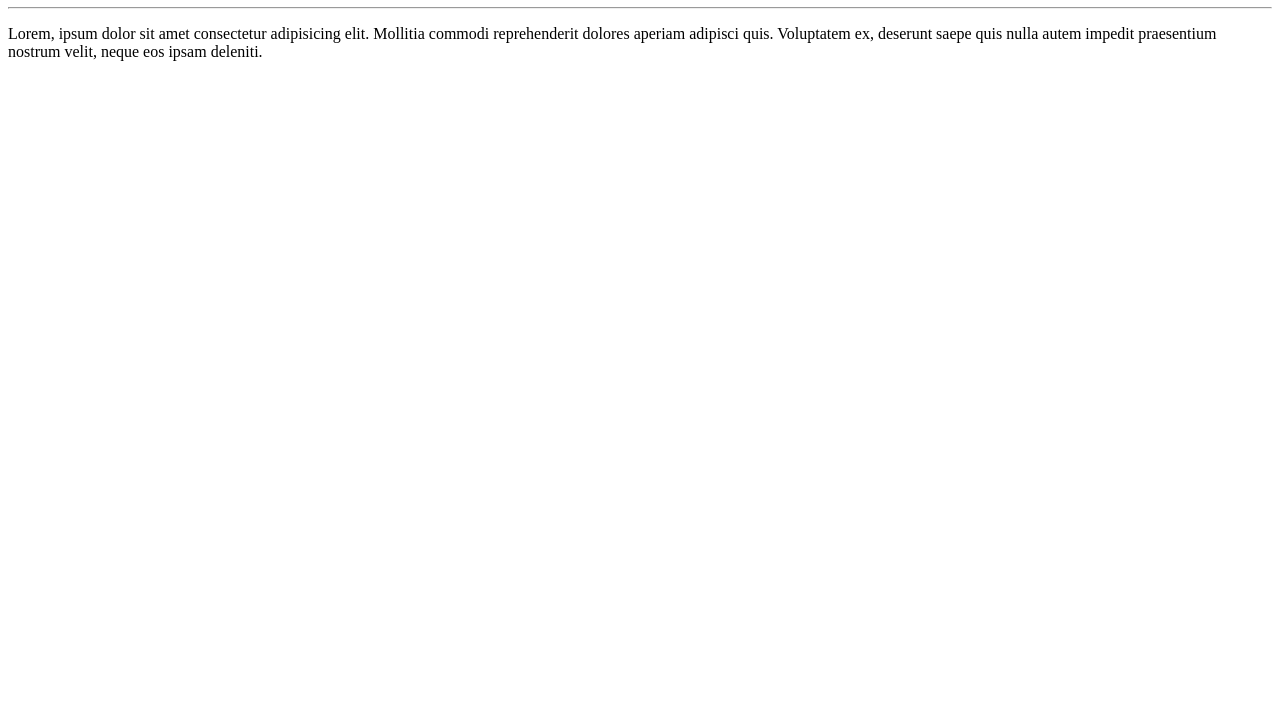
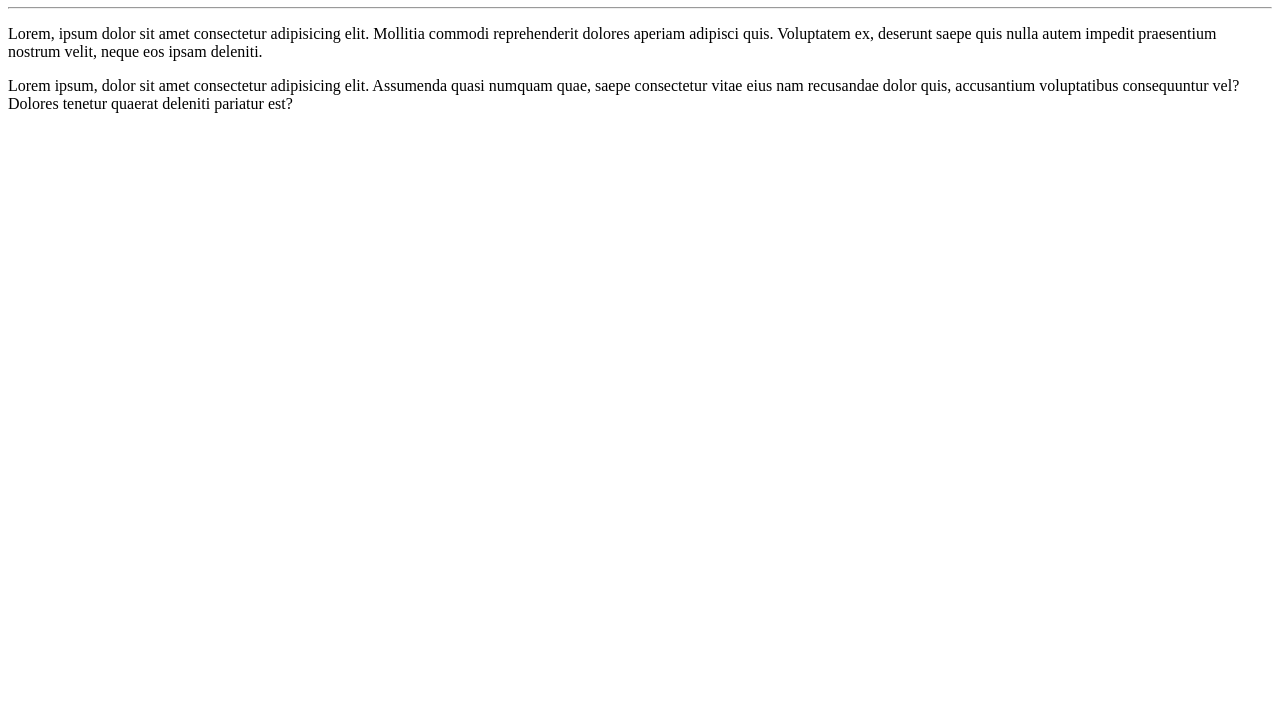
Before and after one commit to AmandaCarvalho013/Ola-Mundo, a plain HTML site: page site-exemplo/index.html in a window 1280 px wide. Shown: the part 73-800 px from the top of the page. Drawn offline with Linux system fonts and the light colour scheme.

Commit message:
adicionei um paragrafo

```diff
--- a/site-exemplo/index.html
+++ b/site-exemplo/index.html
@@ -10,5 +10,6 @@
    <h1>Olá, Mundo! </h1>
    <hr>
    <p>Lorem, ipsum dolor sit amet consectetur adipisicing elit. Mollitia commodi reprehenderit dolores aperiam adipisci quis. Voluptatem ex, deserunt saepe quis nulla autem impedit praesentium nostrum velit, neque eos ipsam deleniti.</p>
+   <p>Lorem ipsum, dolor sit amet consectetur adipisicing elit. Assumenda quasi numquam quae, saepe consectetur vitae eius nam recusandae dolor quis, accusantium voluptatibus consequuntur vel? Dolores tenetur quaerat deleniti pariatur est?</p>
 </body>
 </html>
```
